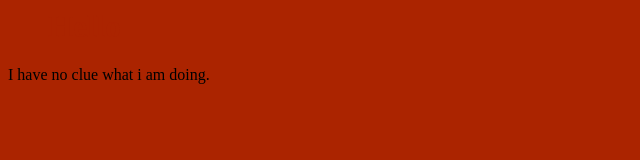
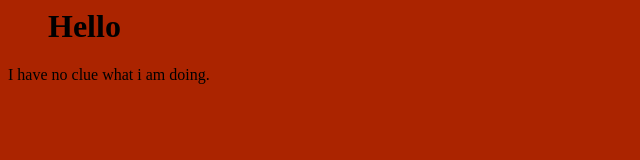
Before and after one commit to PrincessOfFlames/PrincessOfFlames.github.io, a plain HTML site: page index.html in a window 1280 px wide. Shown: the whole page, without its empty margins (0-640 px from the left). Drawn offline with Linux system fonts and the light colour scheme.

Commit message:
Update index.html

```diff
--- a/index.html
+++ b/index.html
@@ -16,7 +16,7 @@ body {
 }
 
 h1 {
-    color:#AB2400;
+    color:Black;
     margin-left: 40px;
 }
 </style>
```
